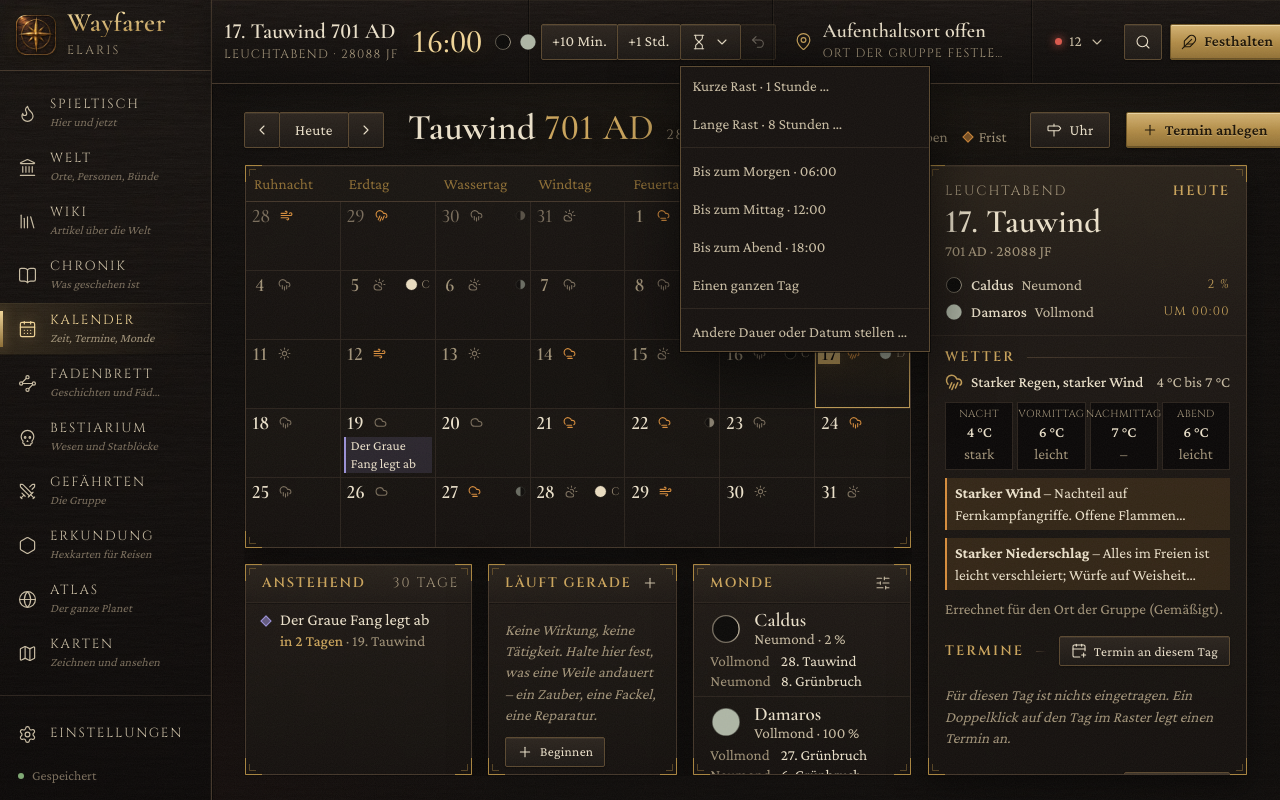
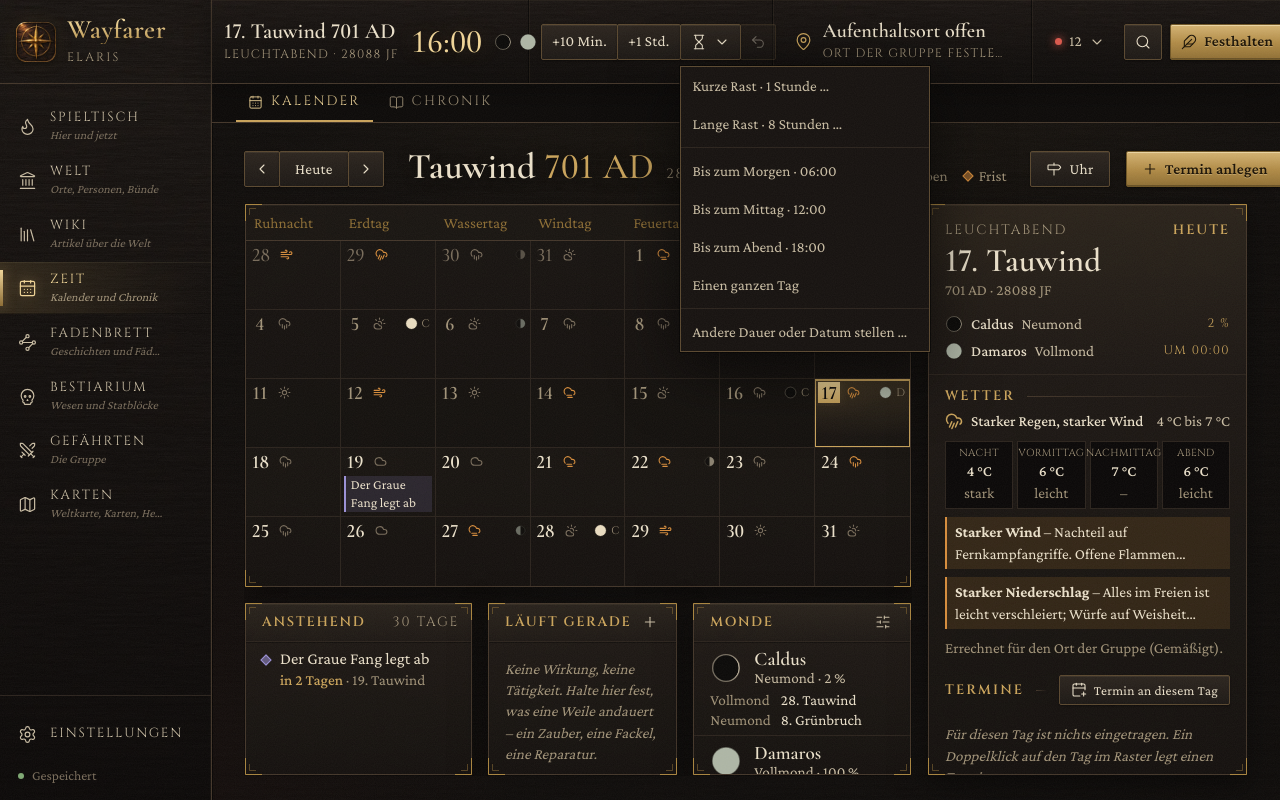
Before and after one commit to Crimestix/Wayfarer, a React (Vite) app: page /#/kalender in a window 1280 px wide. Both pictures are taken after a click on the button 710 px from the left and 41 px from the top of the page. Built offline with nearby package versions, Linux system fonts and the light colour scheme; a web font is replaced by a local one.

Commit message:
Navigation: Karten (Weltkarte, Karten, Hexkarten) und Zeit (Kalender, Chronik) unter je einem Eintrag
Reiter oben auf der Seite statt eigener Einträge in der Navigation; Sprünge
zwischen Weltkarte und den Karten eines Ortes.

Co-Authored-By: Claude Fable 5.2 <noreply@anthropic.com>

```diff
--- a/src/features/atlas/index.tsx
+++ b/src/features/atlas/index.tsx
@@ -62,6 +62,7 @@ import {
 } from './model';
 import { Globe } from './Globe';
 import { placeShape, type Placement, type TracedShape } from './trace';
+import { mapsShowing } from '../karten/model';
 import { TraceDialog } from './TraceDialog';
 import { WorldMap, type MapPlace } from './WorldMap';
 import './atlas.css';
@@ -678,6 +679,16 @@ export default function AtlasPage() {
               <Button size="sm" onClick={() => navigate(entityHref(place))}>
                 In der Welt öffnen
               </Button>
+              {mapsShowing(data, place.id).map((map) => (
+                <Button
+                  key={map.id}
+                  size="sm"
+                  title="Diese Karte zeigt den Ort"
+                  onClick={() => navigate(`/karten/${map.id}`)}
+                >
+                  Karte: {map.name || 'ohne Namen'}
+                </Button>
+              ))}
             </div>
           </div>
         )}
--- a/src/features/karten/MapEditor.tsx
+++ b/src/features/karten/MapEditor.tsx
@@ -6,6 +6,7 @@ import { useEffect, useRef, useState } from 'react';
 import { useLocation } from 'wouter';
 import {
   DoorClosed,
+  Globe,
   Hand,
   MapPin,
   Maximize2,
@@ -342,6 +343,15 @@ export function MapEditor({
           >
             Rückgängig
           </Button>
+          {place && (
+            <IconButton
+              size="sm"
+              label={`${place.name} auf der Weltkarte zeigen`}
+              onClick={() => navigate(`/atlas/${place.id}`)}
+            >
+              <Globe aria-hidden />
+            </IconButton>
+          )}
           <IconButton size="sm" label="Name, Maßstab und Grund der Karte" onClick={onEdit}>
             <Settings2 aria-hidden />
           </IconButton>
--- a/src/features/karten/model.ts
+++ b/src/features/karten/model.ts
@@ -63,6 +63,20 @@ export function mapRows(data: Pick<CampaignData, 'maps' | 'entities'>, query = '
     })
     .filter((row) => !needle || fold(`${row.name} ${row.line}`).includes(needle))
     .sort((a, b) => Number(b.drawn) - Number(a.drawn) || a.name.localeCompare(b.name, 'de'));
+}
+
+/** Die Karten, die einen Ort zeigen: ihm zugeordnet oder mit ihm als Punkt darauf. */
+export function mapsShowing(data: Pick<CampaignData, 'maps'>, placeId: string): GameMap[] {
+  return Object.values(data.maps)
+    .filter(
+      (map) => map.placeId === placeId || map.markers.some((marker) => marker.entityId === placeId),
+    )
+    .sort(
+      (a, b) =>
+        Number(b.placeId === placeId) - Number(a.placeId === placeId) ||
+        a.name.localeCompare(b.name, 'de'),
+    )
+    .slice(0, 3);
 }
 
 // ── Ausschnitt ─────────────────────────────────────────────────────────────
--- a/src/features/registry.ts
+++ b/src/features/registry.ts
@@ -14,23 +14,61 @@ import {
   type LucideIcon,
 } from 'lucide-react';
 
-export interface Area {
+/** Eine Ansicht innerhalb eines Bereichs – ein Reiter oben auf der Seite. */
+export interface AreaTab {
   path: string;
   label: string;
   hint: string;
   icon: LucideIcon;
 }
 
+export interface Area {
+  path: string;
+  label: string;
+  hint: string;
+  icon: LucideIcon;
+  /** Mehrere Ansichten unter einem Eintrag der Navigation. */
+  tabs?: readonly AreaTab[];
+}
+
+/** Zeit: der Kalender und was geschehen ist. */
+export const TIME_TABS: readonly AreaTab[] = [
+  { path: '/kalender', label: 'Kalender', hint: 'Zeit, Termine, Monde', icon: CalendarDays },
+  { path: '/chronik', label: 'Chronik', hint: 'Was geschehen ist', icon: BookOpen },
+];
+
+/** Karten: der Planet, gezeichnete und Bildkarten, Hexkarten für Reisen. */
+export const MAP_TABS: readonly AreaTab[] = [
+  { path: '/atlas', label: 'Weltkarte', hint: 'Der ganze Planet und wo alles liegt', icon: Globe },
+  { path: '/karten', label: 'Karten', hint: 'Zeichnen und ansehen', icon: MapIcon },
+  { path: '/erkundung', label: 'Hexkarten', hint: 'Erkundung und Reisen', icon: Hexagon },
+];
+
 export const AREAS: Area[] = [
   { path: '/', label: 'Spieltisch', hint: 'Hier und jetzt', icon: Flame },
   { path: '/welt', label: 'Welt', hint: 'Orte, Personen, Bünde', icon: Landmark },
   { path: '/wiki', label: 'Wiki', hint: 'Artikel über die Welt', icon: Library },
-  { path: '/chronik', label: 'Chronik', hint: 'Was geschehen ist', icon: BookOpen },
-  { path: '/kalender', label: 'Kalender', hint: 'Zeit, Termine, Monde', icon: CalendarDays },
+  {
+    path: '/kalender',
+    label: 'Zeit',
+    hint: 'Kalender und Chronik',
+    icon: CalendarDays,
+    tabs: TIME_TABS,
+  },
   { path: '/faeden', label: 'Fadenbrett', hint: 'Geschichten und Fäden', icon: Waypoints },
   { path: '/bestiarium', label: 'Bestiarium', hint: 'Wesen und Statblöcke', icon: Skull },
   { path: '/gruppe', label: 'Gefährten', hint: 'Die Gruppe', icon: Swords },
-  { path: '/erkundung', label: 'Erkundung', hint: 'Hexkarten für Reisen', icon: Hexagon },
-  { path: '/atlas', label: 'Atlas', hint: 'Der ganze Planet', icon: Globe },
-  { path: '/karten', label: 'Karten', hint: 'Zeichnen und ansehen', icon: MapIcon },
+  {
+    path: '/karten',
+    label: 'Karten',
+    hint: 'Weltkarte, Karten, Hexkarten',
+    icon: MapIcon,
+    tabs: MAP_TABS,
+  },
 ];
+
+/** Die Pfade, unter denen ein Bereich zu Hause ist: sein eigener und die seiner Ansichten. */
+export const areaPaths = (area: Area): string[] => [
+  area.path,
+  ...(area.tabs ?? []).map((tab) => tab.path),
+];
--- a/src/shell/AppShell.tsx
+++ b/src/shell/AppShell.tsx
@@ -1,5 +1,5 @@
 /** Gerüst der App: Navigation, Weltleiste und die Arbeitsfläche mit den Bereichen. */
-import { useEffect, useRef, useState } from 'react';
+import { useEffect, useRef, useState, type ComponentType } from 'react';
 import { Link, Route, Switch, useLocation } from 'wouter';
 import { ChevronDown, Feather, Hourglass, MapPin, Search, Settings, Undo2 } from 'lucide-react';
 import { endSession, startSession, undoTimeAdvance } from '../data/actions';
@@ -25,7 +25,8 @@ import WikiPage from '../features/wiki';
 import GruppePage from '../features/gruppe';
 import KalenderPage from '../features/kalender';
 import { LkNameSync } from '../features/import/NameSync';
-import { AREAS } from '../features/registry';
+import { AREAS, MAP_TABS, TIME_TABS, areaPaths, type Area } from '../features/registry';
+import { AreaTabs } from './AreaTabs';
 import TischPage from '../features/tisch';
 import WeltPage from '../features/welt';
 import { Button, ConfirmHost, IconButton, MenuItem, MoonGlyph, Popover, Toaster } from '../ui';
@@ -37,6 +38,25 @@ import './shell.css';
 
 const isActive = (location: string, path: string) =>
   path === '/' ? location === '/' : location === path || location.startsWith(path + '/');
+/** Ein Bereich ist gewählt, wenn eine seiner Ansichten offen ist. */
+const inArea = (location: string, area: Area) =>
+  areaPaths(area).some((path) => isActive(location, path));
+
+const timePage = (Page: ComponentType) => () => (
+  <AreaTabs tabs={TIME_TABS}>
+    <Page />
+  </AreaTabs>
+);
+const mapPage = (Page: ComponentType) => () => (
+  <AreaTabs tabs={MAP_TABS}>
+    <Page />
+  </AreaTabs>
+);
+const ZeitKalender = timePage(KalenderPage);
+const ZeitChronik = timePage(ChronikPage);
+const KartenAtlas = mapPage(AtlasPage);
+const KartenKarten = mapPage(KartenPage);
+const KartenHex = mapPage(ErkundungPage);
 
 function NavRail() {
   const data = useData();
@@ -58,7 +78,7 @@ function NavRail() {
             key={area.path}
             href={area.path}
             className="wf-nav__item"
-            aria-current={isActive(location, area.path) ? 'page' : undefined}
+            aria-current={inArea(location, area) ? 'page' : undefined}
             title={area.hint}
           >
             <area.icon />
@@ -303,12 +323,12 @@ export function AppShell() {
             <Route path="/" component={TischPage} />
             <Route path="/welt/:id?" component={WeltPage} />
             <Route path="/wiki/:id?" component={WikiPage} />
-            <Route path="/chronik" component={ChronikPage} />
-            <Route path="/kalender" component={KalenderPage} />
+            <Route path="/chronik" component={ZeitChronik} />
+            <Route path="/kalender" component={ZeitKalender} />
             <Route path="/gruppe/:id?" component={GruppePage} />
-            <Route path="/erkundung/:id?" component={ErkundungPage} />
-            <Route path="/atlas/:id?" component={AtlasPage} />
-            <Route path="/karten/:id?" component={KartenPage} />
+            <Route path="/erkundung/:id?" component={KartenHex} />
+            <Route path="/atlas/:id?" component={KartenAtlas} />
+            <Route path="/karten/:id?" component={KartenKarten} />
             <Route path="/faeden" component={FaedenPage} />
             <Route path="/bestiarium/:id?" component={BestiariumPage} />
             <Route path="/einstellungen" component={EinstellungenPage} />
--- /dev/null
+++ b/src/shell/AreaTabs.tsx
@@ -0,0 +1,33 @@
+/**
+ * Ein Arbeitsbereich mit mehreren Ansichten: oben die Reiter, darunter die gewählte Seite. So
+ * stehen verwandte Seiten – Weltkarte, Karten, Hexkarten – unter einem Eintrag der Navigation.
+ */
+import type { ReactNode } from 'react';
+import { Link, useLocation } from 'wouter';
+import type { AreaTab } from '../features/registry';
+
+const isAt = (location: string, path: string): boolean =>
+  location === path || location.startsWith(path + '/');
+
+export function AreaTabs({ tabs, children }: { tabs: readonly AreaTab[]; children: ReactNode }) {
+  const [location] = useLocation();
+  return (
+    <div className="wf-area">
+      <nav className="wf-area__tabs" aria-label="Ansichten dieses Bereichs">
+        {tabs.map((tab) => (
+          <Link
+            key={tab.path}
+            href={tab.path}
+            className="wf-area__tab"
+            aria-current={isAt(location, tab.path) ? 'page' : undefined}
+            title={tab.hint}
+          >
+            <tab.icon aria-hidden />
+            {tab.label}
+          </Link>
+        ))}
+      </nav>
+      <div className="wf-area__body">{children}</div>
+    </div>
+  );
+}
--- a/src/shell/dialogs.tsx
+++ b/src/shell/dialogs.tsx
@@ -632,15 +632,20 @@ interface SearchHit {
 
 function searchHits(data: CampaignData, query: string): SearchHit[] {
   const q = query.trim().toLowerCase();
-  const areas: SearchHit[] = AREAS.filter((a) => !q || a.label.toLowerCase().includes(q)).map(
-    (a) => ({
-      key: 'area:' + a.path,
+  // Bereiche und ihre Ansichten: „Chronik“ findet man auch, obwohl sie unter „Zeit“ steht.
+  const places = AREAS.flatMap((area) => [
+    area,
+    ...(area.tabs ?? []).filter((tab) => tab.label !== area.label),
+  ]);
+  const areas: SearchHit[] = places
+    .filter((a) => !q || a.label.toLowerCase().includes(q))
+    .map((a) => ({
+      key: 'area:' + a.path + a.label,
       label: a.label,
       sub: a.hint,
       href: a.path,
       icon: <a.icon />,
-    }),
-  );
+    }));
   const entities: SearchHit[] = q
     ? searchEntities(data, query, { limit: 30 }).map((e) => ({
         key: e.id,
--- a/src/shell/shell.css
+++ b/src/shell/shell.css
@@ -319,6 +319,52 @@
   overflow: hidden;
 }
 
+/* ── Bereich mit mehreren Ansichten ─────────────────────────────────────── */
+.wf-area {
+  display: flex;
+  flex-direction: column;
+  height: 100%;
+  min-height: 0;
+}
+.wf-area__tabs {
+  display: flex;
+  flex: none;
+  gap: var(--s-1);
+  padding: 0 var(--s-5);
+  border-bottom: 1px solid var(--line);
+  background: var(--bg-0);
+}
+.wf-area__tab {
+  display: inline-flex;
+  gap: var(--s-2);
+  align-items: center;
+  height: 38px;
+  padding: 0 var(--s-3);
+  border-bottom: 2px solid transparent;
+  color: var(--ink-mute);
+  font-family: var(--font-caps);
+  font-size: var(--text-xs);
+  letter-spacing: 0.16em;
+  text-decoration: none;
+  text-transform: uppercase;
+}
+.wf-area__tab svg {
+  width: 15px;
+  height: 15px;
+  stroke-width: 1.5;
+}
+.wf-area__tab:hover {
+  color: var(--ink);
+}
+.wf-area__tab[aria-current='page'] {
+  border-bottom-color: var(--gold);
+  color: var(--gold-bright);
+}
+.wf-area__body {
+  flex: 1 1 auto;
+  min-height: 0;
+}
+
 /* ── Suche ──────────────────────────────────────────────────────────────── */
 .wf-search__input {
   height: 52px;
```
